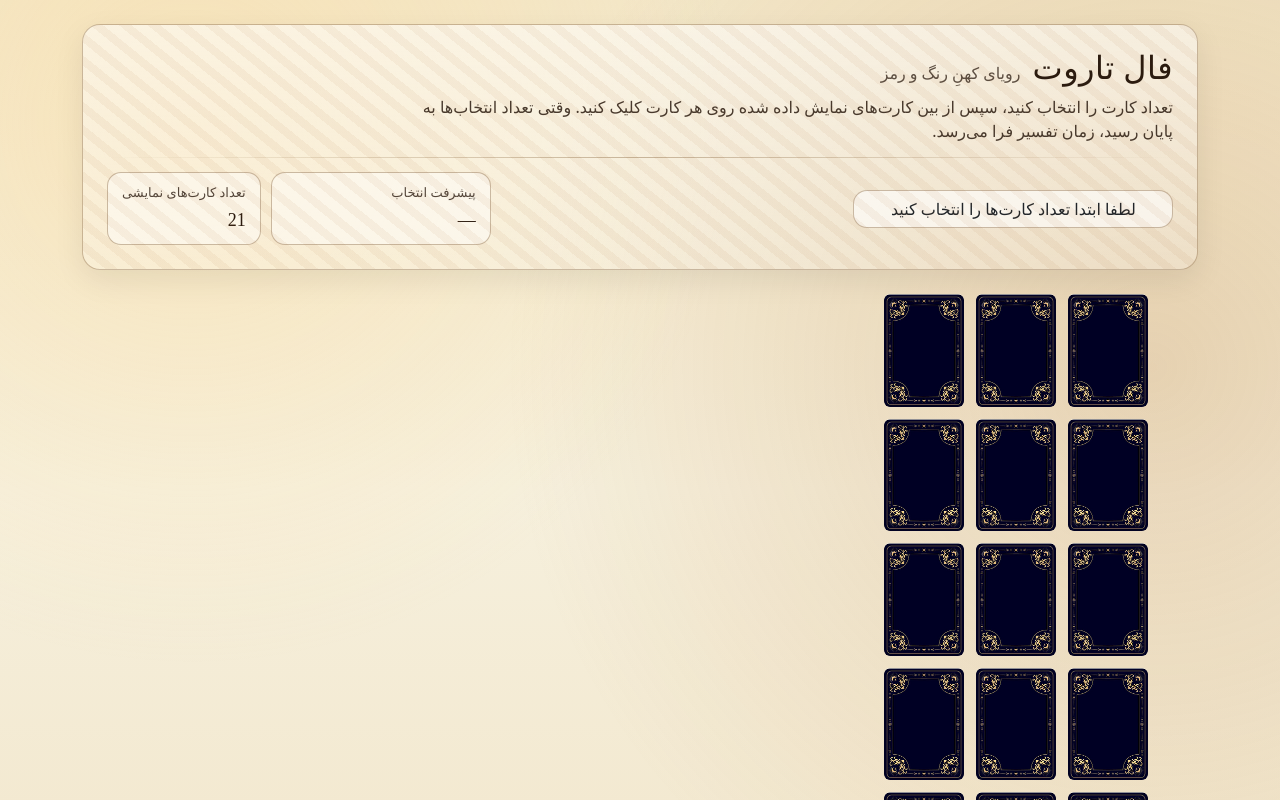
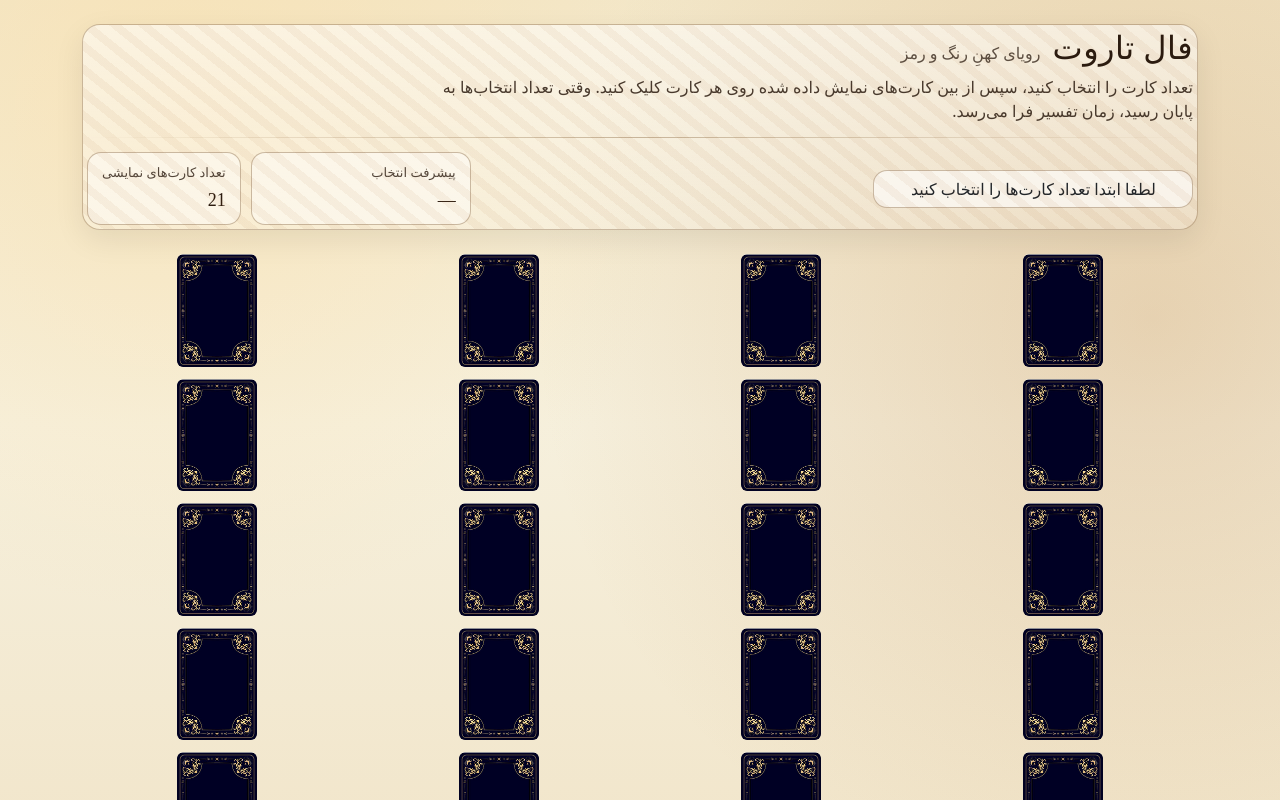
Before and after one commit to esk-ashkan/Fortune-teller, a React (Vite) app in the folder Front-end/: page /tarot in a window 1280 px wide. Shown: the top 800 px of the page. Built offline with nearby package versions, Linux system fonts and the light colour scheme.

Commit message:
Add persian pattern asset

```diff
--- a/Front-end/src/pages/tarot.tsx
+++ b/Front-end/src/pages/tarot.tsx
@@ -58,7 +58,7 @@ function Tarot() {
       <Container className="py-4">
         {/* Header */}
         <div
-          className="p-4 mb-4"
+          className="p-1 mb-4"
           style={{
             border: "1px solid rgba(110, 70, 25, 0.35)",
             borderRadius: 18,
@@ -179,19 +179,12 @@ function Tarot() {
         <div
             style={{
               display: "grid",
-              gridTemplateColumns: "repeat(3, 1fr)",
+              gridTemplateColumns: "repeat(4, 1fr)",
               gap: "12px",
               justifyItems: "center",
             }}
           >
-          <div
-          style={{
-            display: "grid",
-            gridTemplateColumns: "repeat(3, 1fr)",
-            gap: "12px",
-            justifyItems: "center",
-          }}
-        >
+
           {cardsList.map((name, idx) => (
             <CardsComponent
               key={`${name}-${idx}`}
@@ -201,7 +194,7 @@ function Tarot() {
               }}
             />
           ))}
-        </div>
+
         </div>
         <div
           style={{
```
